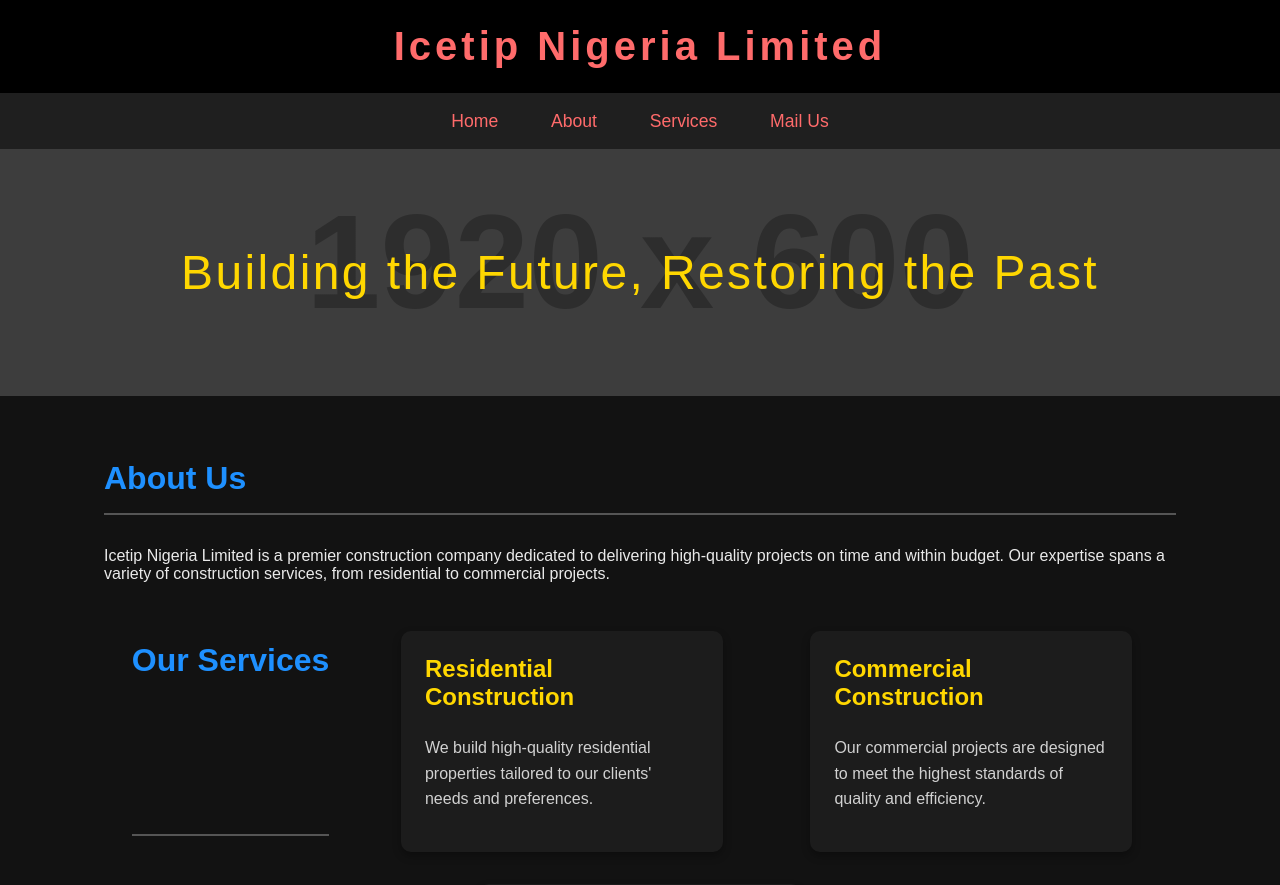
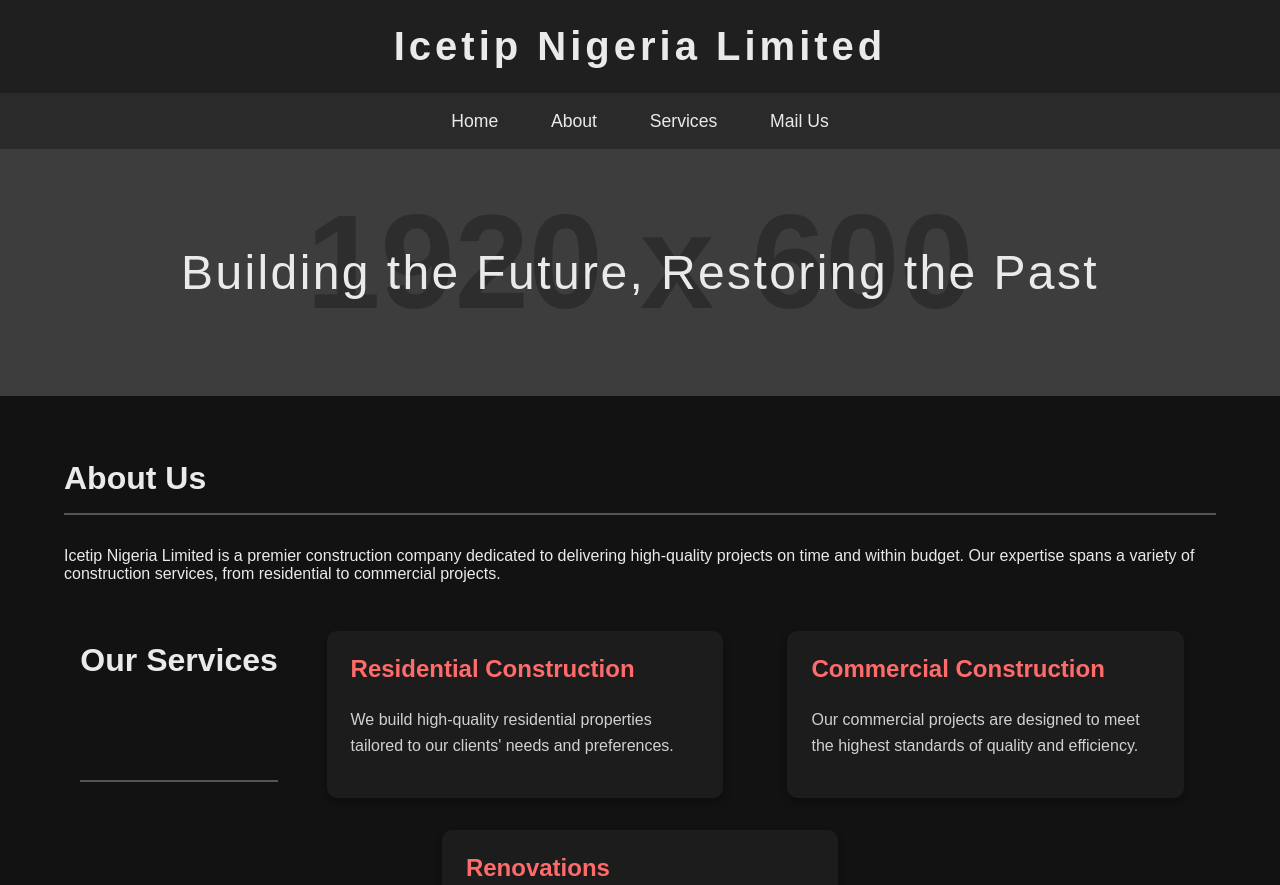
Before and after one commit to azhutfki/ICE-Nigeria-, a plain HTML site: page index.html in a window 1280 px wide. Shown: the top 885 px of the page. Drawn offline with Linux system fonts and the light colour scheme; placeholder pictures from the web are drawn by us.

Commit message:
index.html

```diff
--- a/index.html
+++ b/index.html
@@ -14,14 +14,13 @@
         }
 
         header {
-            background-color: #000;
-            color: #ff6b6b;
+            background-color: #1f1f1f;
+            color: #eaeaea;
             padding: 1.5em 0;
             text-align: center;
             position: sticky;
             top: 0;
             z-index: 1000;
-            width: 100%;
         }
 
         header h1 {
@@ -31,33 +30,29 @@
         }
 
         nav {
-            background-color: #1f1f1f;
+            background-color: #2a2a2a;
             display: flex;
             justify-content: center;
             align-items: center;
-            flex-wrap: wrap;
         }
 
         nav a {
-            color: #ff6b6b;
+            color: #eaeaea;
             padding: 1em 1.5em;
             text-decoration: none;
             font-size: 1.1em;
-            transition: background 0.3s ease, color 0.3s ease;
+            transition: background 0.3s ease;
         }
 
         nav a:hover {
             background-color: #333;
-            color: #fff;
         }
 
         .hero {
             background: linear-gradient(to bottom, rgba(0, 0, 0, 0.7), rgba(0, 0, 0, 0.7)), url('https://via.placeholder.com/1920x600') center/cover no-repeat;
             padding: 6em 0;
             text-align: center;
-            color: #fff;
-            width: 100%;
-            box-sizing: border-box;
+            color: #eaeaea;
         }
 
         .hero h2 {
@@ -65,16 +60,10 @@
             margin: 0;
             font-weight: 300;
             letter-spacing: 0.05em;
-            color: #ffd700;
         }
 
         .container {
             padding: 2em 4em;
-            background-color: #121212;
-            max-width: 1200px;
-            margin: 0 auto;
-            box-sizing: border-box;
-            width: 100%;
         }
 
         .section {
@@ -86,7 +75,6 @@
             border-bottom: 2px solid #555;
             padding-bottom: 0.5em;
             margin-bottom: 1em;
-            color: #1e90ff;
         }
 
         .services {
@@ -103,7 +91,6 @@
             box-shadow: 0 4px 8px rgba(0, 0, 0, 0.3);
             width: calc(33% - 2em);
             transition: transform 0.3s ease, box-shadow 0.3s ease;
-            box-sizing: border-box;
         }
 
         .service:hover {
@@ -114,7 +101,7 @@
         .service h3 {
             margin-top: 0;
             font-size: 1.5em;
-            color: #ffd700;
+            color: #ff6b6b;
         }
 
         .service p {
@@ -124,13 +111,11 @@
         }
 
         footer {
-            background-color: #000;
-            color: #ff6b6b;
+            background-color: #1f1f1f;
+            color: #eaeaea;
             text-align: center;
             padding: 1.5em 0;
             margin-top: 2em;
-            width: 100%;
-            box-sizing: border-box;
         }
 
         @media (max-width: 768px) {
```
